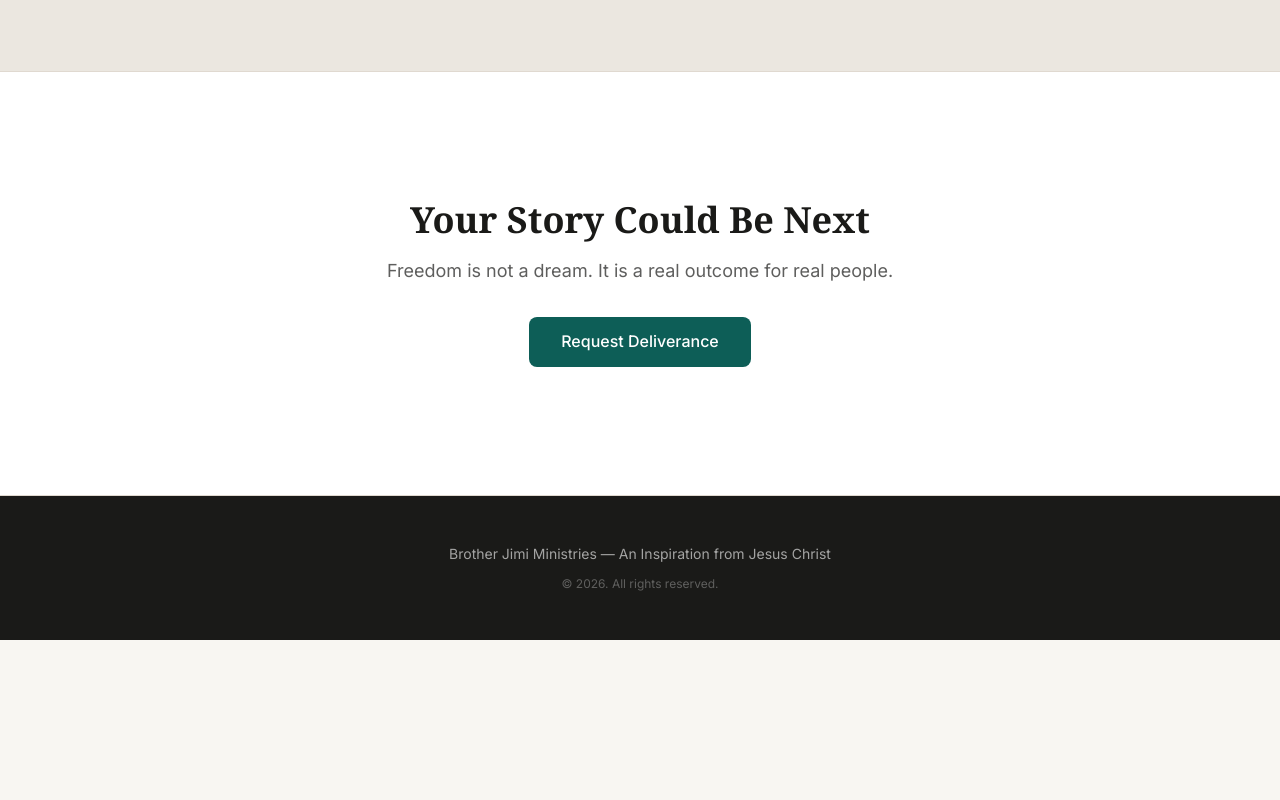
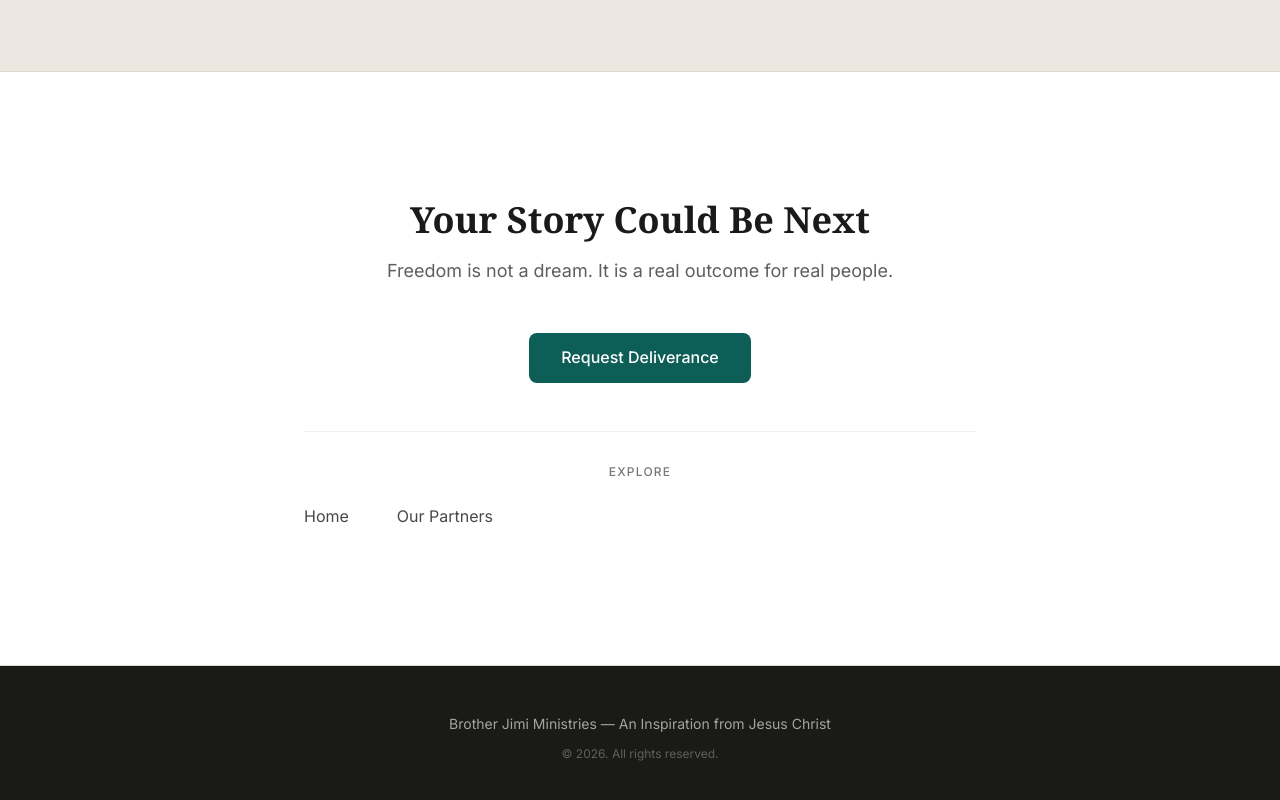
Before and after one commit to whoisjimilitan/restoration-community, a Next.js app in the folder apps/web/: page /testimonies in a window 1280 px wide. Shown: the part 3493-4293 px from the top of the page. Before the commit the page ends 4133 px from the top, so only its background shows below. Built offline with nearby package versions, Linux system fonts and the light colour scheme; no server answers; the database is empty; a web font is replaced by a local one.

Commit message:
feat: Add navigation links between all pages

```diff
--- a/apps/web/src/app/partnership/page.tsx
+++ b/apps/web/src/app/partnership/page.tsx
@@ -190,7 +190,7 @@ export default function PartnershipPage() {
 
       {/* Closing CTA */}
       <section className="w-full py-20 md:py-24 px-6 sm:px-8 md:px-12 bg-rc-bg border-t border-rc-border">
-        <div className="max-w-2xl mx-auto text-center space-y-8">
+        <div className="max-w-2xl mx-auto text-center space-y-12">
           <div className="space-y-4">
             <p className="text-base md:text-lg text-rc-text/80 leading-relaxed">
               Standing with us? If what you see resonates with your faith, we want to talk.
@@ -207,6 +207,20 @@ export default function PartnershipPage() {
               Start a Conversation
             </button>
           </div>
+
+          <div className="pt-8 border-t border-rc-border/40">
+            <p className="text-xs font-medium text-rc-text/60 uppercase tracking-widest mb-6">Explore</p>
+            <div className="flex flex-col sm:flex-row items-start sm:items-center gap-8 sm:gap-12">
+              <a href="/" className="text-base text-rc-text/80 hover:text-rc-text transition-colors duration-200 group">
+                Home
+                <span className="block h-px w-0 group-hover:w-full bg-rc-text/80 transition-all duration-300 mt-2"></span>
+              </a>
+              <a href="/testimonies" className="text-base text-rc-text/80 hover:text-rc-text transition-colors duration-200 group">
+                Success Stories
+                <span className="block h-px w-0 group-hover:w-full bg-rc-text/80 transition-all duration-300 mt-2"></span>
+              </a>
+            </div>
+          </div>
         </div>
       </section>
 
--- a/apps/web/src/app/testimonies/page.tsx
+++ b/apps/web/src/app/testimonies/page.tsx
@@ -195,7 +195,7 @@ export default function TestimoniesPage() {
 
       {/* CTA Section */}
       <section className="w-full py-24 md:py-32 px-6 sm:px-8 md:px-12 bg-white border-t border-rc-border">
-        <div className="max-w-2xl mx-auto text-center space-y-8">
+        <div className="max-w-2xl mx-auto text-center space-y-12">
           <div className="space-y-4">
             <h2 className="text-3xl md:text-4xl font-rc-serif font-bold text-rc-text leading-tight">
               Your Story Could Be Next
@@ -213,6 +213,20 @@ export default function TestimoniesPage() {
           >
             Request Deliverance
           </button>
+
+          <div className="pt-8 border-t border-rc-border/40">
+            <p className="text-xs font-medium text-rc-text/60 uppercase tracking-widest mb-6">Explore</p>
+            <div className="flex flex-col sm:flex-row items-start sm:items-center gap-8 sm:gap-12">
+              <a href="/" className="text-base text-rc-text/80 hover:text-rc-text transition-colors duration-200 group">
+                Home
+                <span className="block h-px w-0 group-hover:w-full bg-rc-text/80 transition-all duration-300 mt-2"></span>
+              </a>
+              <a href="/partnership" className="text-base text-rc-text/80 hover:text-rc-text transition-colors duration-200 group">
+                Our Partners
+                <span className="block h-px w-0 group-hover:w-full bg-rc-text/80 transition-all duration-300 mt-2"></span>
+              </a>
+            </div>
+          </div>
         </div>
       </section>
 
```
